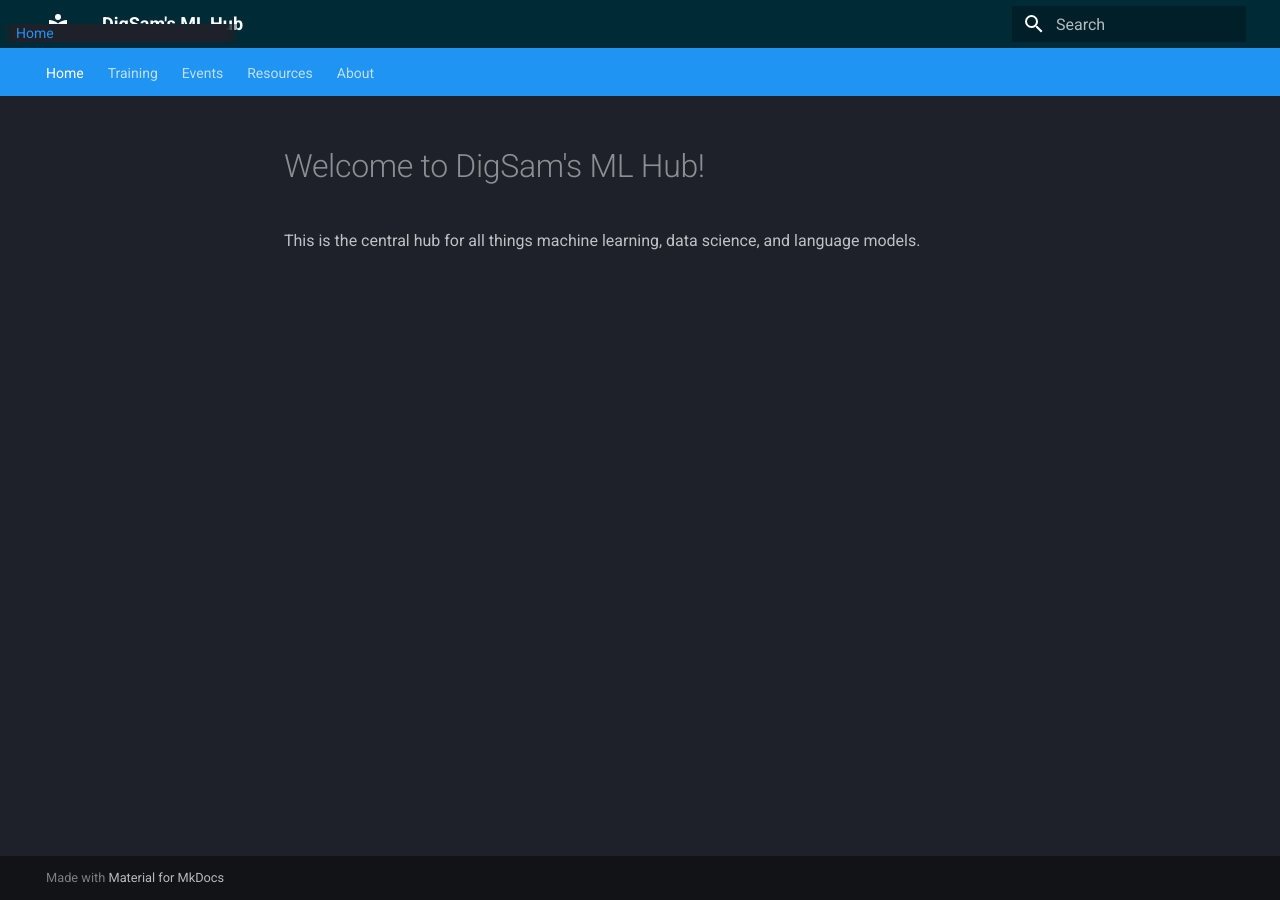
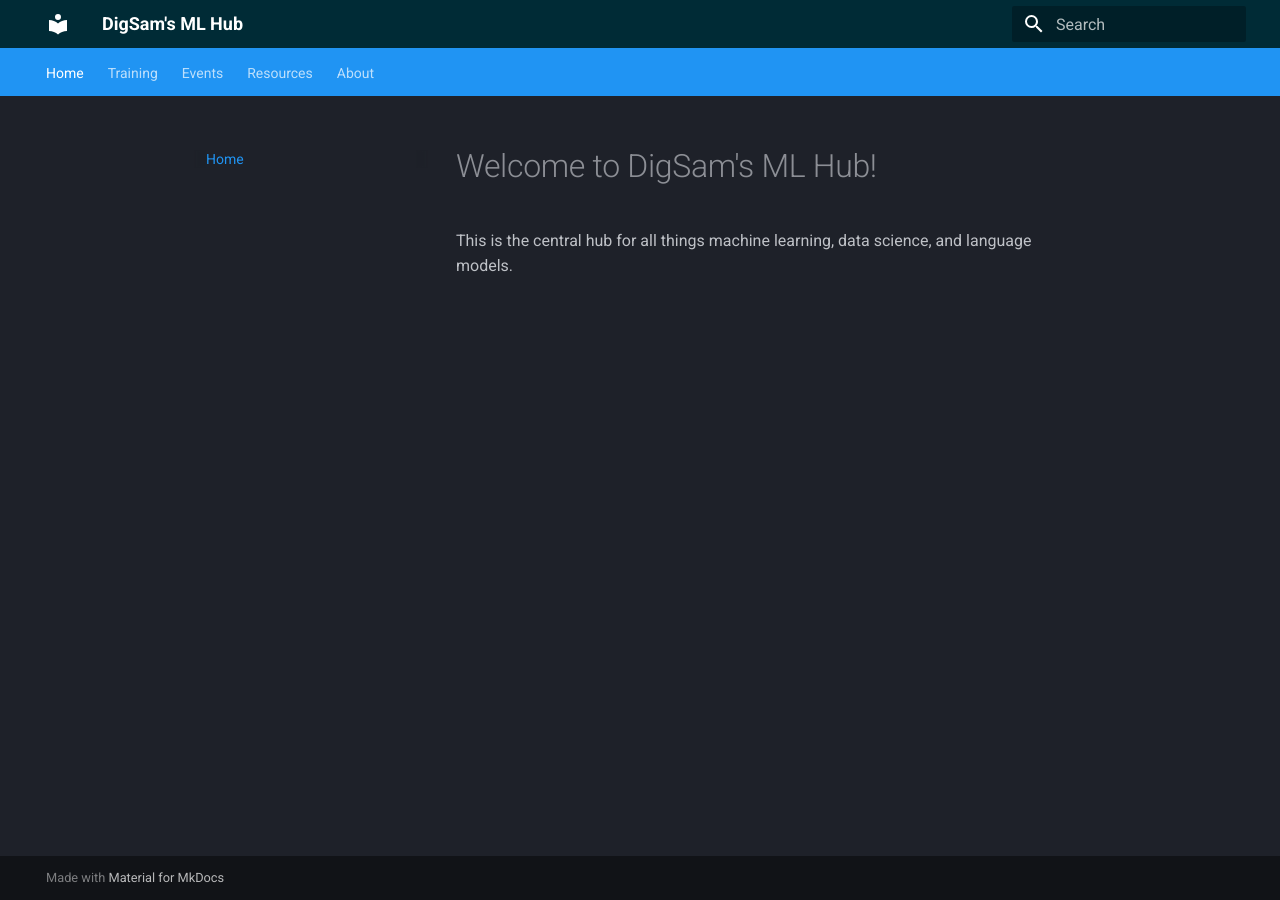
Before and after one commit to Nanologisk/digsam_website, an MkDocs documentation site: the page built from docs/index.md, in a window 1280 px wide. Built offline with MkDocs 1.6.1 and Material for MkDocs 9.7.7, drawn with Linux system fonts in a browser that asks for light colours.

Commit message:
extra.css: go back to earlier version, drop mobil modification

```diff
--- a/docs/stylesheets/extra.css
+++ b/docs/stylesheets/extra.css
@@ -18,24 +18,3 @@
     width: 100%;
     border-collapse: collapse;
 }
-
-/* Ensure sidebar is always visible */
-.md-sidebar--primary {
-    position: fixed;         /* Fix the sidebar in place */
-    top: 0;                 /* Align to the top */
-    left: 0;                /* Align to the left */
-    height: 100%;           /* Full height */
-    z-index: 100;           /* Ensure it stays on top */
-    overflow-y: auto;       /* Allow scrolling if content overflows */
-}
-
-/* Optional: Adjust content area */
-.md-main__inner {
-    margin-left: 260px;     /* Ensure content does not hide behind sidebar */
-}
-
-
-/* Adjust the main content area to accommodate the fixed sidebar */
-.md-main__inner {
-    margin-left: 260px;      /* Ensure content does not hide behind sidebar */
-}
```
